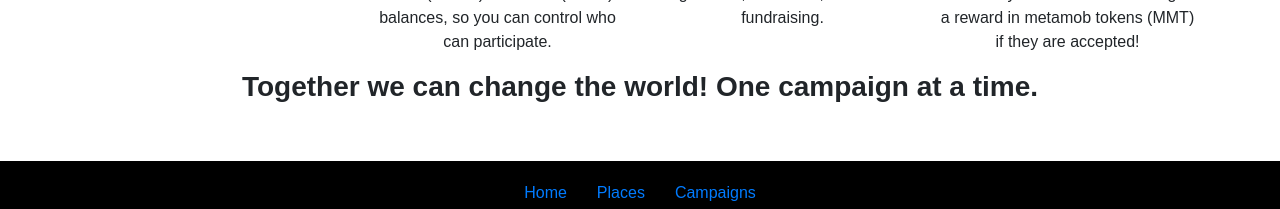
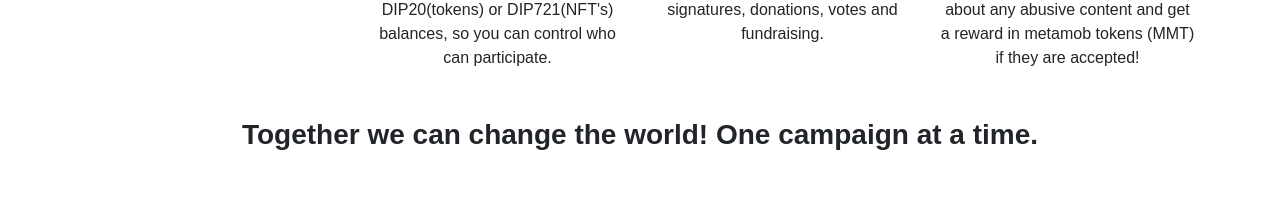
Before and after one commit to KaranjitSaha/Metamob, a React (Create React App) app: page /home in a window 1280 px wide. Shown: the part 952-1161 px from the top of the page. Built offline with nearby package versions, Linux system fonts and the light colour scheme.

Commit message:
Minor changes

```diff
--- a/src/Components/HomeComponent.js
+++ b/src/Components/HomeComponent.js
@@ -20,7 +20,7 @@ class Home extends Component {
                 </div>
                 <div className="row">
                     <div className="container">
-                        <div className="row justify-content-center" style={{marginTop:"15rem"}}>
+                        <div className="row justify-content-center" style={{marginTop:"15rem", marginBottom:"1rem"}}>
                             <h3><strong>Create and participate in campaigns</strong></h3>
                         </div>
                         <div className="row">
@@ -44,7 +44,7 @@ class Home extends Component {
                                 <p>Depending on the campaign, you can sign, donate, vote and fund them. You can also open reports about any abusive content and get a reward in metamob tokens (MMT) if they are accepted!</p>
                             </div>
                         </div>
-                        <div className="row">
+                        <div className="row" style={{marginTop: "2rem"}}>
                             <div className="col-12">
                                 <h3><strong>Together we can change the world! One campaign at a time.</strong></h3>
                             </div>
```
